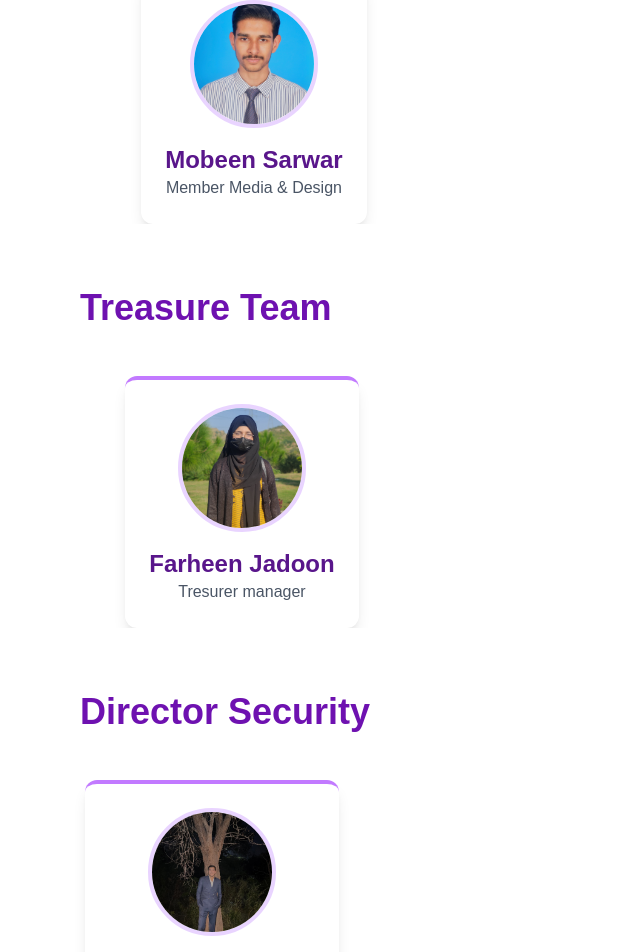
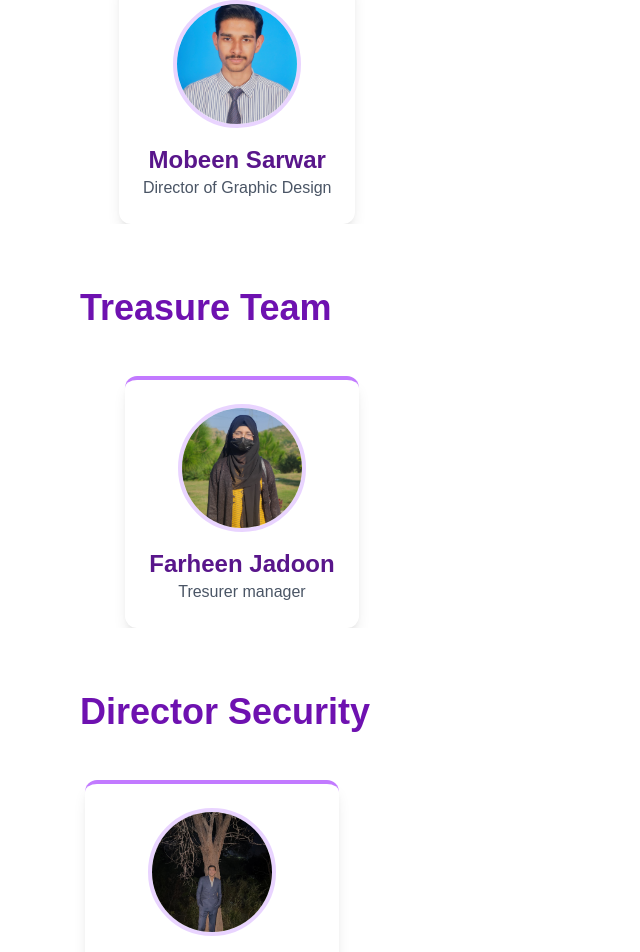
Before and after one commit to abdullah-waqar/ieee-society-website, a React (Vite) app in the folder frontend/: page /team in a window 1280 px wide. Shown: the part 2176-3128 px from the top of the page, without its empty margins (0-640 px from the left). Built offline with nearby package versions, Linux system fonts and the light colour scheme.

Commit message:
I have updated teams images

```diff
--- a/frontend/src/pages/Team.jsx
+++ b/frontend/src/pages/Team.jsx
@@ -70,7 +70,7 @@ const directorSecuity = [
 const mediaTeam = [
   {
     name: "Mobeen Sarwar",
-    role: "Member Media & Design",
+    role: "Director of Graphic Design",
     image: mobeen,
     linkedin: ''
 
```
